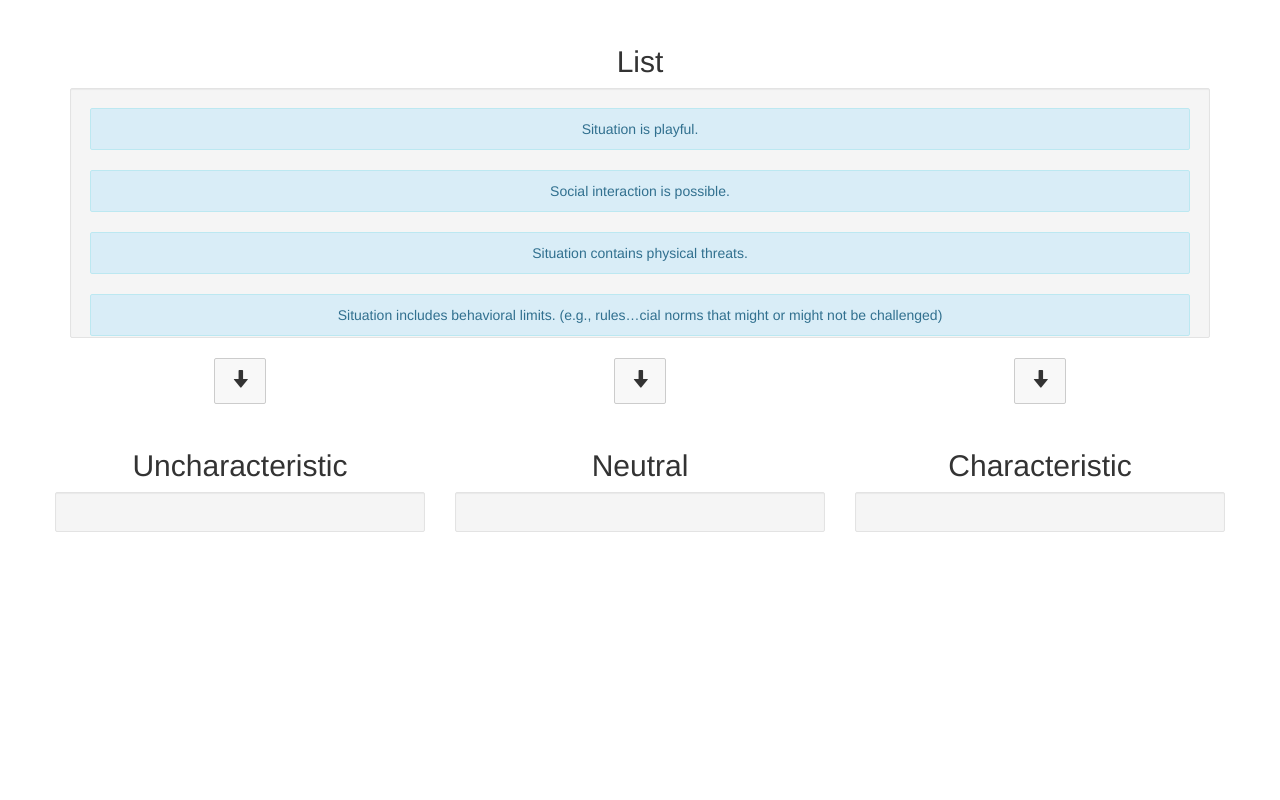
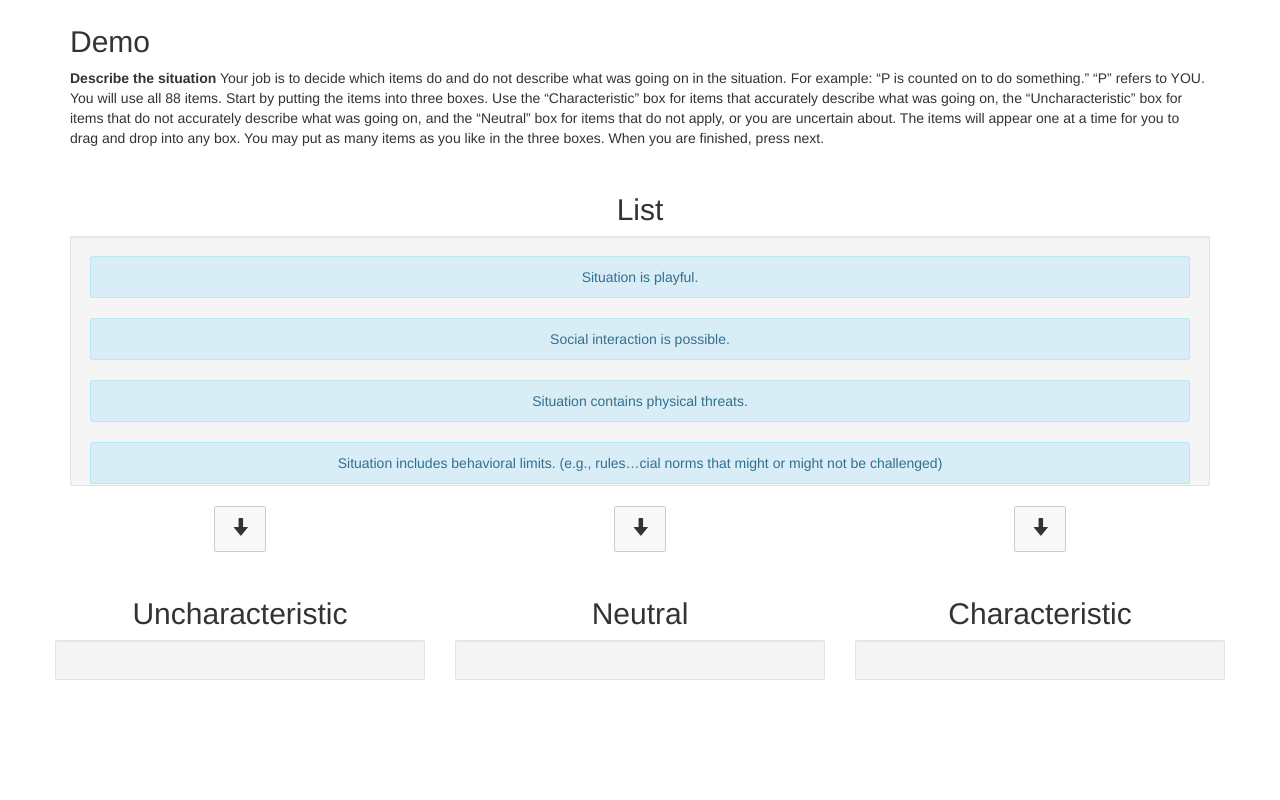
Before and after one commit to caneruguz/bucket-sort, a plain HTML site: page index.html in a window 1280 px wide. Drawn offline with nearby package versions, Linux system fonts and the light colour scheme.

Commit message:
Add content

```diff
--- a/index.html
+++ b/index.html
@@ -27,6 +27,14 @@
 
 <body>
 <div class="container">
+
+    <div class="m-t-lg">
+        <h2> Demo </h2>
+        <strong>Describe the situation</strong>
+        Your job is to decide which items do and do not describe what was going on in the situation. For example: “P is counted on to do something.” “P” refers to YOU. You will use all 88 items. Start by putting the items into three boxes. Use the “Characteristic” box for items that accurately describe what was going on, the “Uncharacteristic” box for items that do not accurately describe what was going on, and the “Neutral” box for items that do not apply, or you are uncertain about. The items will appear one at a time for you to drag and drop into any box. You may put as many items as you like in the three boxes. When you are finished, press next.
+
+    </div>
+
     <div class="row m-t-lg">
         <div class="col-md-12">
             <h2 class="text-center">List</h2>
```
